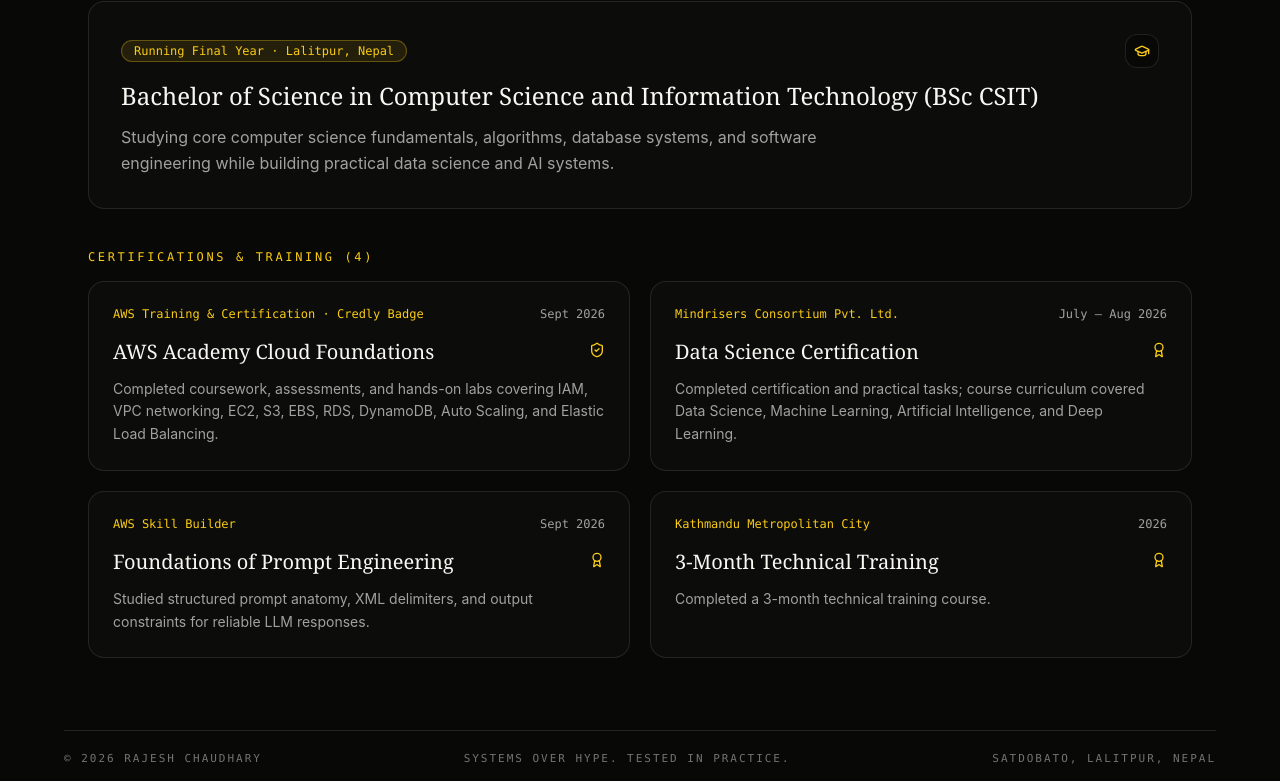
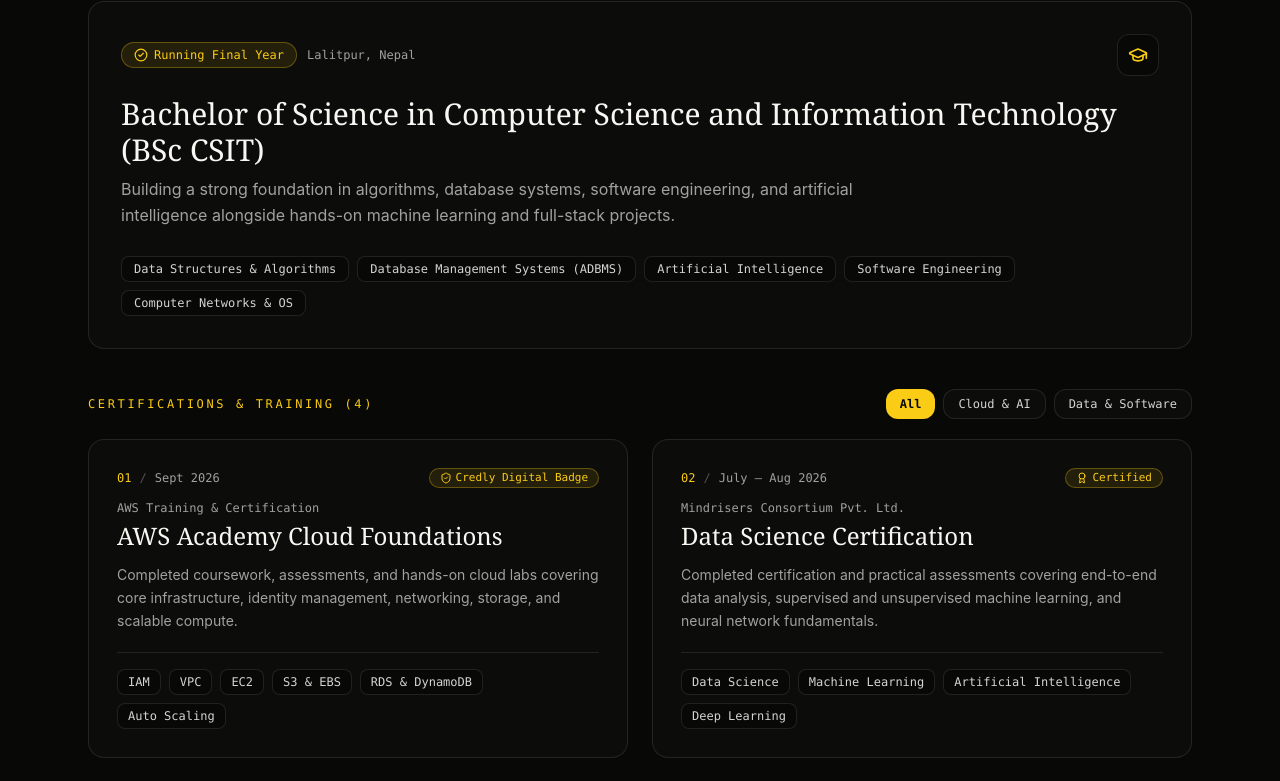
Before and after one commit to rajeshchauhdary/Portfolio, a React (Vite) app: page /achievements in a window 1280 px wide. Shown: the part 379-1160 px from the top of the page. Built offline with nearby package versions, Linux system fonts and the light colour scheme.

Commit message:
style: upgrade Credentials page with numbered cards, topic pills, and category filters

```diff
--- a/src/pages/Achievements.jsx
+++ b/src/pages/Achievements.jsx
@@ -1,45 +1,77 @@
-import React from 'react';
-import { GraduationCap, Award, ShieldCheck } from 'lucide-react';
+import React, { useState } from 'react';
+import { GraduationCap, Award, ShieldCheck, CheckCircle2 } from 'lucide-react';
+
+const educationFocus = [
+  'Data Structures & Algorithms',
+  'Database Management Systems (ADBMS)',
+  'Artificial Intelligence',
+  'Software Engineering',
+  'Computer Networks & OS',
+];
 
 const certifications = [
   {
-    issuer: 'AWS Training & Certification · Credly Badge',
+    number: '01',
+    category: 'Cloud & AI',
+    issuer: 'AWS Training & Certification',
+    badge: 'Credly Digital Badge',
     period: 'Sept 2026',
     title: 'AWS Academy Cloud Foundations',
     details:
-      'Completed coursework, assessments, and hands-on labs covering IAM, VPC networking, EC2, S3, EBS, RDS, DynamoDB, Auto Scaling, and Elastic Load Balancing.',
+      'Completed coursework, assessments, and hands-on cloud labs covering core infrastructure, identity management, networking, storage, and scalable compute.',
+    topics: ['IAM', 'VPC', 'EC2', 'S3 & EBS', 'RDS & DynamoDB', 'Auto Scaling'],
     icon: ShieldCheck,
   },
   {
+    number: '02',
+    category: 'Data & Software',
     issuer: 'Mindrisers Consortium Pvt. Ltd.',
+    badge: 'Certified',
     period: 'July — Aug 2026',
     title: 'Data Science Certification',
     details:
-      'Completed certification and practical tasks; course curriculum covered Data Science, Machine Learning, Artificial Intelligence, and Deep Learning.',
+      'Completed certification and practical assessments covering end-to-end data analysis, supervised and unsupervised machine learning, and neural network fundamentals.',
+    topics: ['Data Science', 'Machine Learning', 'Artificial Intelligence', 'Deep Learning'],
     icon: Award,
   },
   {
+    number: '03',
+    category: 'Cloud & AI',
     issuer: 'AWS Skill Builder',
+    badge: 'Course Completed',
     period: 'Sept 2026',
     title: 'Foundations of Prompt Engineering',
     details:
-      'Studied structured prompt anatomy, XML delimiters, and output constraints for reliable LLM responses.',
+      'Studied structured prompt design, delimiter usage, few-shot conditioning, and output constraints for reliable LLM behavior.',
+    topics: ['Prompt Anatomy', 'XML Delimiters', 'Output Constraints', 'LLM Workflows'],
     icon: Award,
   },
   {
+    number: '04',
+    category: 'Data & Software',
     issuer: 'Kathmandu Metropolitan City',
+    badge: '3-Month Program',
     period: '2026',
     title: '3-Month Technical Training',
     details:
-      'Completed a 3-month technical training course.',
+      'Completed a structured 3-month technical training program focused on practical computing, software tools, and applied problem-solving.',
+    topics: ['Applied Computing', 'Software Tools', 'Practical Training'],
     icon: Award,
   },
 ];
 
 export function Achievements() {
+  const [filter, setFilter] = useState('All');
+
+  const visibleCerts =
+    filter === 'All'
+      ? certifications
+      : certifications.filter((c) => c.category === filter);
+
   return (
     <div className="max-w-6xl mx-auto px-4 sm:px-6 pt-8 pb-16 space-y-10">
-      <div className="space-y-3 border-b border-white/10 pb-8">
+      <div className="flex flex-col sm:flex-row sm:items-end justify-between gap-4 border-b border-white/10 pb-8">
+        <div className="space-y-3">
           <span className="inline-block text-xs font-mono text-[#FACC15] uppercase tracking-[0.22em]">
             CREDENTIALS
           </span>
@@ -51,59 +83,128 @@ export function Achievements() {
           </p>
         </div>
 
+        <div className="rounded-xl border border-white/10 bg-[#0C0C0A] px-4 py-2.5 text-xs font-mono text-neutral-300 shrink-0 self-start sm:self-auto">
+          <span className="text-[#FACC15] font-semibold">BSc CSIT</span> · {certifications.length} Credentials
+        </div>
+      </div>
+
       <section className="space-y-4">
         <span className="block text-xs font-mono text-[#FACC15] uppercase tracking-[0.22em]">
           EDUCATION
         </span>
 
-        <div className="rounded-2xl border border-white/10 bg-[#0C0C0A] p-6 sm:p-8 space-y-3 hover:border-[#FACC15]/40 transition-colors">
-          <div className="flex items-center justify-between gap-3">
-            <span className="inline-block rounded-full border border-[#FACC15]/30 bg-[#FACC15]/10 px-3 py-0.5 text-xs font-mono text-[#FACC15]">
-              Running Final Year · Lalitpur, Nepal
+        <div className="rounded-2xl border border-white/10 bg-[#0C0C0A] p-6 sm:p-8 space-y-5 hover:border-[#FACC15]/40 transition-colors">
+          <div className="flex flex-wrap items-center justify-between gap-3">
+            <div className="flex flex-wrap items-center gap-2.5">
+              <span className="inline-flex items-center gap-1.5 rounded-full border border-[#FACC15]/30 bg-[#FACC15]/10 px-3 py-1 text-xs font-mono text-[#FACC15]">
+                <CheckCircle2 className="w-3.5 h-3.5" />
+                Running Final Year
               </span>
-            <div className="rounded-xl border border-white/10 bg-[#080807] p-2 text-[#FACC15]">
-              <GraduationCap className="w-4 h-4" />
+              <span className="text-xs font-mono text-neutral-400">
+                Lalitpur, Nepal
+              </span>
+            </div>
+
+            <div className="rounded-xl border border-white/10 bg-[#080807] p-2.5 text-[#FACC15]">
+              <GraduationCap className="w-5 h-5" />
             </div>
           </div>
 
-          <h2 className="text-xl sm:text-2xl font-serif text-[#F8F7F2]">
+          <div className="space-y-2">
+            <h2 className="text-xl sm:text-3xl font-serif text-[#F8F7F2]">
               Bachelor of Science in Computer Science and Information Technology (BSc CSIT)
             </h2>
+            <p className="text-sm sm:text-base text-neutral-400 leading-relaxed max-w-3xl">
+              Building a strong foundation in algorithms, database systems, software engineering, and artificial intelligence alongside hands-on machine learning and full-stack projects.
+            </p>
+          </div>
 
-          <p className="text-sm sm:text-base text-neutral-400 leading-relaxed max-w-3xl">
-            Studying core computer science fundamentals, algorithms, database systems, and software engineering while building practical data science and AI systems.
-          </p>
+          <div className="pt-2 flex flex-wrap gap-2">
+            {educationFocus.map((subject) => (
+              <span
+                key={subject}
+                className="rounded-lg border border-white/10 bg-[#080807] px-3 py-1 text-xs font-mono text-neutral-300"
+              >
+                {subject}
+              </span>
+            ))}
+          </div>
         </div>
       </section>
 
-      <section className="space-y-4">
-        <span className="block text-xs font-mono text-[#FACC15] uppercase tracking-[0.22em]">
-          CERTIFICATIONS &amp; TRAINING ({certifications.length})
+      <section className="space-y-5">
+        <div className="flex flex-col sm:flex-row sm:items-center justify-between gap-3">
+          <span className="text-xs font-mono text-[#FACC15] uppercase tracking-[0.22em]">
+            CERTIFICATIONS &amp; TRAINING ({visibleCerts.length})
           </span>
 
-        <div className="grid grid-cols-1 md:grid-cols-2 gap-5 items-stretch">
-          {certifications.map((cert) => {
+          <div className="flex flex-wrap gap-2">
+            {['All', 'Cloud & AI', 'Data & Software'].map((tab) => {
+              const active = filter === tab;
+              return (
+                <button
+                  key={tab}
+                  type="button"
+                  onClick={() => setFilter(tab)}
+                  className={`rounded-xl px-3.5 py-1.5 text-xs font-mono transition-colors ${
+                    active
+                      ? 'bg-[#FACC15] text-[#080807] font-semibold'
+                      : 'border border-white/10 bg-[#0C0C0A] text-neutral-300 hover:border-[#FACC15]/50 hover:text-[#F8F7F2]'
+                  }`}
+                >
+                  {tab}
+                </button>
+              );
+            })}
+          </div>
+        </div>
+
+        <div className="grid grid-cols-1 md:grid-cols-2 gap-6 items-stretch">
+          {visibleCerts.map((cert) => {
             const Icon = cert.icon;
             return (
               <article
                 key={cert.title}
-                className="h-full flex flex-col rounded-2xl border border-white/10 bg-[#0C0C0A] p-6 space-y-3 hover:border-[#FACC15]/40 transition-colors"
+                className="h-full flex flex-col justify-between rounded-2xl border border-white/10 bg-[#0C0C0A] p-6 sm:p-7 space-y-5 hover:border-[#FACC15]/40 transition-colors"
               >
+                <div className="space-y-3">
                   <div className="flex items-center justify-between gap-3 text-xs font-mono">
-                  <span className="text-[#FACC15]">{cert.issuer}</span>
-                  <span className="text-neutral-400 shrink-0">{cert.period}</span>
+                    <div className="flex items-center gap-2">
+                      <span className="text-[#FACC15]">{cert.number}</span>
+                      <span className="text-neutral-600">/</span>
+                      <span className="text-neutral-400">{cert.period}</span>
                     </div>
 
-                <div className="flex items-start justify-between gap-3 pt-1">
-                  <h2 className="text-lg sm:text-xl font-serif text-[#F8F7F2]">
-                    {cert.title}
-                  </h2>
-                  <Icon className="w-4 h-4 text-[#FACC15] shrink-0 mt-1" />
+                    <span className="inline-flex items-center gap-1 rounded-full border border-[#FACC15]/30 bg-[#FACC15]/10 px-2.5 py-0.5 text-[11px] font-mono text-[#FACC15]">
+                      <Icon className="w-3 h-3" />
+                      {cert.badge}
+                    </span>
                   </div>
 
-                <p className="text-sm text-neutral-400 leading-relaxed flex-1">
+                  <div className="space-y-1">
+                    <p className="text-xs font-mono text-neutral-400">
+                      {cert.issuer}
+                    </p>
+                    <h3 className="text-xl sm:text-2xl font-serif text-[#F8F7F2]">
+                      {cert.title}
+                    </h3>
+                  </div>
+
+                  <p className="text-sm text-neutral-400 leading-relaxed">
                     {cert.details}
                   </p>
+                </div>
+
+                <div className="pt-4 border-t border-white/10 flex flex-wrap gap-2">
+                  {cert.topics.map((topic) => (
+                    <span
+                      key={topic}
+                      className="rounded-lg border border-white/10 bg-[#080807] px-2.5 py-1 text-xs font-mono text-neutral-300"
+                    >
+                      {topic}
+                    </span>
+                  ))}
+                </div>
               </article>
             );
           })}
```
Lines whose indentation alone changed are shown as unchanged.
